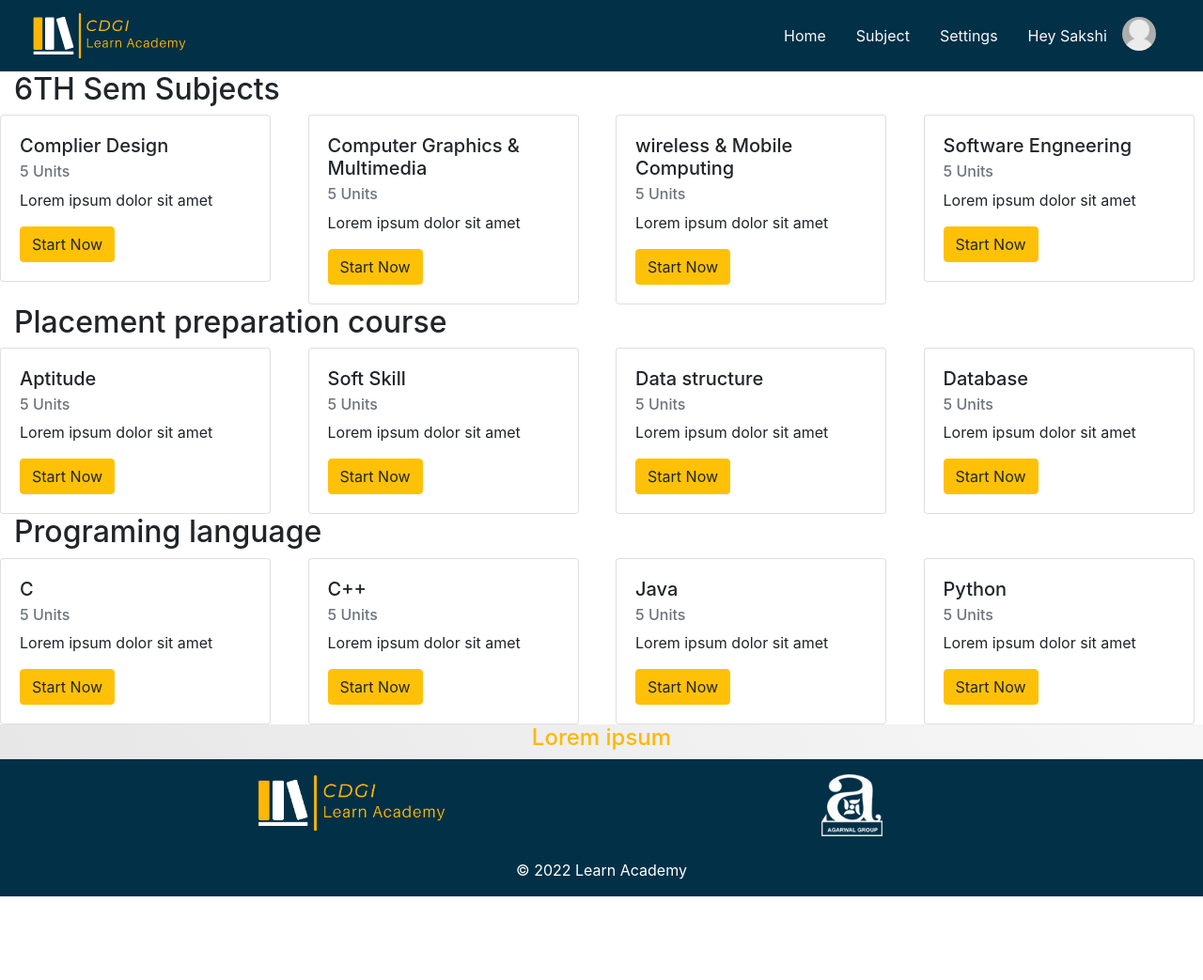
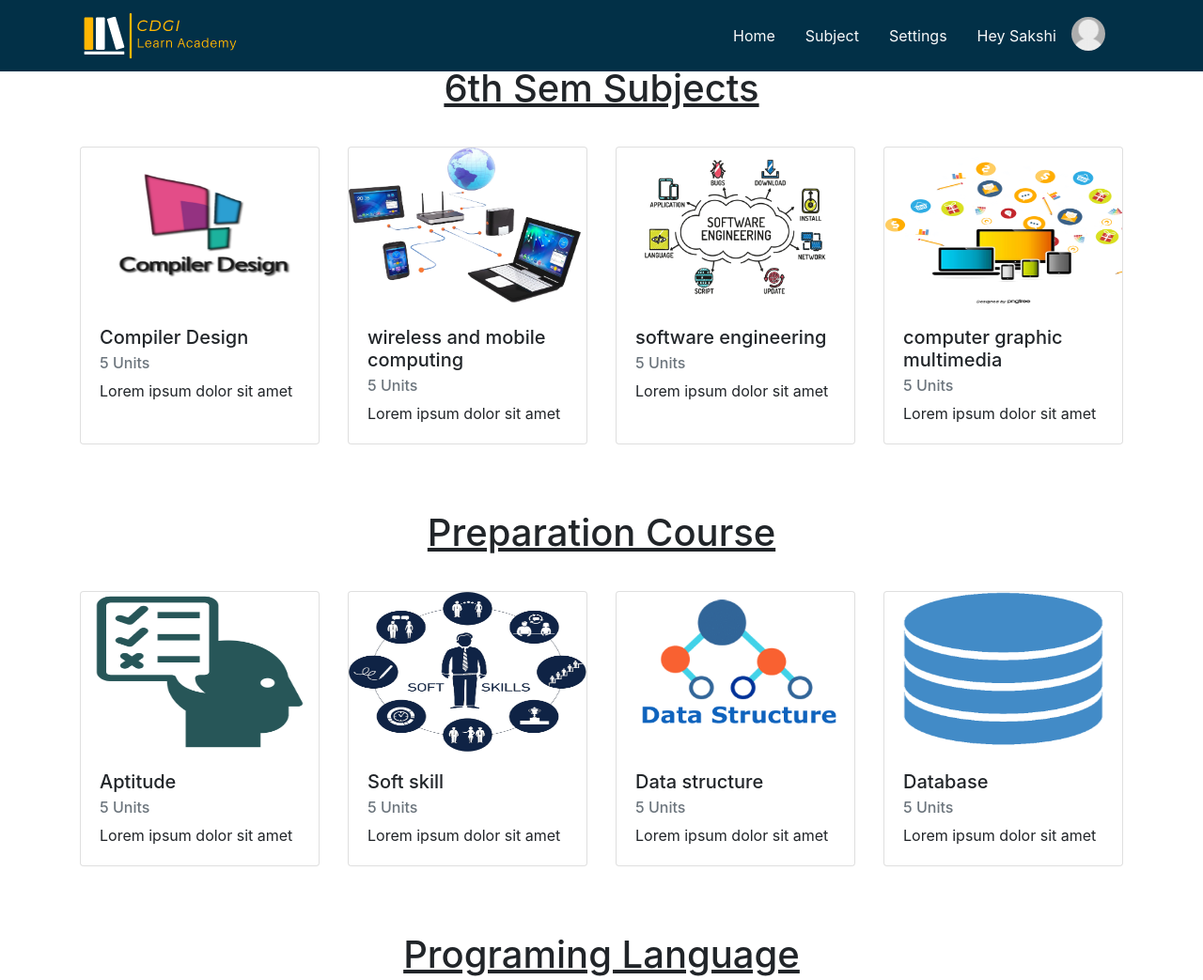
Before and after one commit to sakshirajawat1019/Minor-Project-Frontend, a plain HTML site: page Home.html in a window 1280 px wide. Shown: the top 1043 px of the page at 94% size. Before the commit the page ends 954 px from the top, so only its background shows below. Drawn offline with nearby package versions, Linux system fonts and the light colour scheme.

Commit message:
update1503

```diff
--- a/Home.html
+++ b/Home.html
@@ -26,8 +26,8 @@
 
   <!-- start section-->
   <section id="title">
-    <nav class="navv navbar navbar-light justify-content-between navbar-default navbar-fixed-top">
-      <div class="container-fluid">
+    <nav class="navv navbar fixed-top navbar-light justify-content-between ">
+      <div class="container">
         <a href="#" class="navbar-brand navv-padding"><img src="img/CDGI_Logo2.png" alt="CDGI_Logo" class="logo "></a>
 
         <ul class="navlist nav justify-content-center">
@@ -61,197 +61,177 @@
   <!-- end section-->
     </section>
 
-
-    <section id="subject-name">
-        <div class="container-fluid">
     <div class="panel panel-default">
-            <h2>6TH Sem Subjects</h2>
+    <div class="heading-card">
+    <h1><u>6th Sem Subjects</u></h1>
     </div>
     </div>
 
-        <div class="row">
-        <div class="pricing-column col-lg-3 col-md-4 col-sm-6">
-            <div class="card" style="width: 18rem;">
+    <section id="subject-name">
+        <div class="container">
+
+          <div class="row row-cols-1 row-cols-md-4 g-6">
+            <div class="col">
+              <div class="card h-100">
+                <img src="img/compiler-design-logo.png" class="card-img-top card-img-size" alt="...">
                 <div class="card-body">
-                  <h5 class="card-title">Complier Design</h5>
+                  <h5 class="card-title">Compiler Design</h5>
                   <h6 class="card-subtitle mb-2 text-muted">5 Units</h6>
                   <p class="card-text" >Lorem ipsum dolor sit amet</p>
-                  <!-- <button class="  btn-default btn btn-lg
-                  " type="button">Start Now</button> -->
-                  <button type="button" class="btn btn-warning">Start Now</button>
                 </div>
               </div>
             </div>
-
-           <div class="pricing-column col-lg-3 col-md-4 col-sm-6 ">
-            <div class="card" style="width: 18rem;">
+            <div class="col">
+              <div class="card h-100">
+                <img src="img/wireless-and-mobile-computing-logo.png" class="card-img-top card-img-size" alt="...">
                 <div class="card-body">
-                  <h5 class="card-title">Computer Graphics & Multimedia</h5>
+                  <h5 class="card-title">wireless and mobile computing</h5>
                   <h6 class="card-subtitle mb-2 text-muted">5 Units</h6>
                   <p class="card-text" >Lorem ipsum dolor sit amet</p>
-                  <!-- <button class="  btn-default btn btn-lg
-                  " type="button">Start Now</button> -->
-                  <button type="button" class="btn btn-warning">Start Now</button>
                 </div>
               </div>
             </div>
-
-        <div class="pricing-column col-lg-3 col-md-4 col-sm-6">
-            <div class="card" style="width: 18rem;">
+            <div class="col">
+              <div class="card h-100">
+                <img src="img/software-engineering.png" class="card-img-top card-img-size" alt="...">
                 <div class="card-body">
-                  <h5 class="card-title">wireless & Mobile Computing</h5>
+                  <h5 class="card-title">software engineering</h5>
                   <h6 class="card-subtitle mb-2 text-muted">5 Units</h6>
                   <p class="card-text" >Lorem ipsum dolor sit amet</p>
-                  <!-- <button class="  btn-default btn btn-lg
-                  " type="button">Start Now</button> -->
-                  <button type="button" class="btn btn-warning">Start Now</button></div>
                 </div>
               </div>
-
-           <div class="pricing-column col-lg-3 col-md-4 col-sm-6">
-            <div class="card" style="width: 18rem;">
+            </div>
+            <div class="col">
+              <div class="card h-100">
+                <img src="img/cumputer-graphic-multimedia-logo.png" class="card-img-top card-img-size" alt="...">
                 <div class="card-body">
-                  <h5 class="card-title">Software Engneering</h5>
+                  <h5 class="card-title">computer graphic multimedia</h5>
                      <h6 class="card-subtitle mb-2 text-muted">5 Units</h6>
                      <p class="card-text" >Lorem ipsum dolor sit amet</p>
-                  <!-- <button class="  btn-default btn btn-lg
-                  " type="button">Start Now</button> -->
-                  <button type="button" class="btn btn-warning">Start Now</button>
+                </div>
+              </div>
             </div>
           </div>
       </div>
 
     </div>
     </section>
-    <section id="placement-pre">
-        <div class="container-fluid">
+
     <div class="panel panel-default">
-            <h2>Placement preparation course</h2>
+    <div class="heading-card">
+      <h1><u> Preparation Course</u></h1>
       </div>
     </div>
+    <section id="placement-pre">
+        <div class="container">
 
-        <div class="row">
-        <div class="pricing-column col-lg-3 col-md-4 col-sm-6">
-            <div class="card" style="width: 18rem;">
+          <div class="row row-cols-1 row-cols-md-4 g-6">
+            <div class="col">
+              <div class="card h-100">
+                <img src="img/aptitude-logo.png" class="card-img-top card-img-size" alt="...">
                 <div class="card-body">
                   <h5 class="card-title">Aptitude</h5>
                   <h6 class="card-subtitle mb-2 text-muted">5 Units</h6>
                   <p class="card-text" >Lorem ipsum dolor sit amet</p>
-                  <!-- <button class="  btn-default btn btn-lg
-                  " type="button">Start Now</button> -->
-                  <button type="button" class="btn btn-warning">Start Now</button>
+                </div>
+              </div>
+            </div>
+            <div class="col">
+              <div class="card h-100">
+                <img src="img/soft-skill-logo.png" class="card-img-top card-img-size" alt="...">
+                <div class="card-body">
+                  <h5 class="card-title">Soft skill</h5>
+                  <h6 class="card-subtitle mb-2 text-muted">5 Units</h6>
+                  <p class="card-text" >Lorem ipsum dolor sit amet</p>
+                </div>
+              </div>
+            </div>
+            <div class="col">
+              <div class="card h-100">
+                <img src="img/Data-structure.png" class="card-img-top card-img-size" alt="...">
+                <div class="card-body">
+                  <h5 class="card-title">Data structure</h5>
+                  <h6 class="card-subtitle mb-2 text-muted">5 Units</h6>
+                  <p class="card-text" >Lorem ipsum dolor sit amet</p>
+                </div>
+              </div>
+            </div>
+            <div class="col">
+              <div class="card h-100">
+                <img src="img/database-logo.png" class="card-img-top card-img-size" alt="...">
+                <div class="card-body">
+                  <h5 class="card-title">Database</h5>
+                     <h6 class="card-subtitle mb-2 text-muted">5 Units</h6>
+                     <p class="card-text" >Lorem ipsum dolor sit amet</p>
+                </div>
               </div>
             </div>
           </div>
 
-           <div class="pricing-column col-lg-3 col-md-4 col-sm-6 ">
-            <div class="card" style="width: 18rem;">
-                <div class="card-body">
-                  <h5 class="card-title">Soft Skill</h5>
-                  <h6 class="card-subtitle mb-2 text-muted">5 Units</h6>
-                  <p class="card-text" >Lorem ipsum dolor sit amet</p>
-                  <!-- <button class="  btn-default btn btn-lg
-                  " type="button">Start Now</button> -->
-                  <button type="button" class="btn btn-warning">Start Now</button></div>
+      </div>
+    </section>
+
+    <div class="panel panel-default">
+      <div class="heading-card">
+        <h1><u>Programing Language</u></h1>
       </div>
     </div>
 
-        <div class="pricing-column col-lg-3 col-md-4 col-sm-6">
-            <div class="card" style="width: 18rem;">
-                <div class="card-body">
-                  <h5 class="card-title">Data structure</h5>
-                  <h6 class="card-subtitle mb-2 text-muted">5 Units</h6>
-                  <p class="card-text" >Lorem ipsum dolor sit amet</p>
-                  <!-- <button class="  btn-default btn btn-lg
-                  " type="button">Start Now</button> -->
-                  <button type="button" class="btn btn-warning">Start Now</button></div>
-              </div>
-        </div>
-
-           <div class="pricing-column col-lg-3 col-md-4 col-sm-6">
-            <div class="card" style="width: 18rem;">
-                <div class="card-body">
-                  <h5 class="card-title">Database</h5>
-                  <h6 class="card-subtitle mb-2 text-muted">5 Units</h6>
-                  <p class="card-text" >Lorem ipsum dolor sit amet</p>
-                  <!-- <button class="  btn-default btn btn-lg
-                  " type="button">Start Now</button> -->
-                  <button type="button" class="btn btn-warning">Start Now</button></div>
-              </div>
-         </div>
+    <section id="placement-pre">
+        <div class="container">
 
 
-   </div>
-
-    </section>
-
-    <section id="placement-pre">
-        <div class="container-fluid">
-            <div class="panel panel-default">
-            <h2>Programing language</h2>
-            </div>
-          </div>
-
-        <div class="row">
-        <div class="pricing-column col-lg-3 col-md-4 col-sm-6">
-            <div class="card" style="width: 18rem;">
+          <div class="row row-cols-1 row-cols-md-4 g-6">
+            <div class="col">
+              <div class="card h-100">
+                <img src="img/C.png" class="card-img-top card-img-size" alt="...">
                 <div class="card-body">
                   <h5 class="card-title">C</h5>
                   <h6 class="card-subtitle mb-2 text-muted">5 Units</h6>
                   <p class="card-text" >Lorem ipsum dolor sit amet</p>
-                  <!-- <button class="  btn-default btn btn-lg
-                  " type="button">Start Now</button> -->
-                  <button type="button" class="btn btn-warning">Start Now</button>
+                </div>
+              </div>
+            </div>
+            <div class="col">
+              <div class="card h-100">
+                <img src="img/C++.png" class="card-img-top card-img-size" alt="...">
+                <div class="card-body">
+                  <h5 class="card-title">C++</h5>
+                  <h6 class="card-subtitle mb-2 text-muted">5 Units</h6>
+                  <p class="card-text" >Lorem ipsum dolor sit amet</p>
+                </div>
+              </div>
+            </div>
+            <div class="col">
+              <div class="card h-100">
+                <img src="img/Java img.png" class="card-img-top card-img-size" alt="...">
+                <div class="card-body">
+                  <h5 class="card-title">Java</h5>
+                  <h6 class="card-subtitle mb-2 text-muted">5 Units</h6>
+                  <p class="card-text" >Lorem ipsum dolor sit amet</p>
+                </div>
+              </div>
+            </div>
+            <div class="col">
+              <div class="card h-100">
+                <img src="img/Python.png" class="card-img-top card-img-size" alt="...">
+                <div class="card-body">
+                  <h5 class="card-title">Python</h5>
+                     <h6 class="card-subtitle mb-2 text-muted">5 Units</h6>
+                     <p class="card-text" >Lorem ipsum dolor sit amet</p>
+                </div>
               </div>
             </div>
           </div>
 
-           <div class="pricing-column col-lg-3 col-md-4 col-sm-6 ">
-            <div class="card" style="width: 18rem;">
-                <div class="card-body">
-                  <h5 class="card-title">C++</h5>
-                  <h6 class="card-subtitle mb-2 text-muted">5 Units</h6>
-                  <p class="card-text" >Lorem ipsum dolor sit amet</p>
-                  <!-- <button class="  btn-default btn btn-lg
-                  " type="button">Start Now</button> -->
-                  <button type="button" class="btn btn-warning">Start Now</button></div>
         </div>
-         </div>
-
-        <div class="pricing-column col-lg-3 col-md-4 col-sm-6">
-            <div class="card" style="width: 18rem;">
-                <div class="card-body">
-                  <h5 class="card-title">Java</h5>
-                  <h6 class="card-subtitle mb-2 text-muted">5 Units</h6>
-                  <p class="card-text" >Lorem ipsum dolor sit amet</p>
-                  <!-- <button class="  btn-default btn btn-lg
-                  " type="button">Start Now</button> -->
-                  <button type="button" class="btn btn-warning">Start Now</button></div>
-              </div>
-        </div>
-
-           <div class="pricing-column col-lg-3 col-md-4 col-sm-6">
-            <div class="card" style="width: 18rem;">
-                <div class="card-body">
-                  <h5 class="card-title">Python</h5>
-                  <h6 class="card-subtitle mb-2 text-muted">5 Units</h6>
-                  <p class="card-text" >Lorem ipsum dolor sit amet</p>
-                  <!-- <button class="  btn-default btn btn-lg
-                  " type="button">Start Now</button> -->
-                  <button type="button" class="btn btn-warning">Start Now</button></div>
-              </div>
-         </div>
-
-
-   </div>
-
     </section>
 
      <!-- footer section-->
      <section class="footer">
       <!-- Footer -->
       <footer class="text-center text-white foot">
-       <h4 class="h-footer">Lorem ipsum</h4>
+       <h4 class="h-footer"><marquee>Lorem ipsum</marquee></h4>
 
         <!-- Copyright -->
         <div class="text-center p-3" style="background-color: #023047">
--- a/css/style.css
+++ b/css/style.css
@@ -3,6 +3,7 @@
       background: #fff;
       color: #514B64;
       /* min-height: 100vh; */
+      font-family: 'Josefin Sans', sans-serif;
     }
     .logo{
         height: 50%;
@@ -38,8 +39,6 @@
   .overlay {
     position: absolute;
     bottom: 0;
-    background: rgb(0, 0, 0);
-    background: rgba(0, 0, 0, 0.5); /* Black see-through */
     color: #f1f1f1;
     height: 89%;
     width: 100%;
@@ -48,12 +47,14 @@
     font-size: 20px;
     padding: 80px;
     text-align: center;
-    opacity: 1;
 }
-.banner-img{
+ .banner-img{
   display: block;
   width: 100%;
   height: auto;
+  -webkit-filter: grayscale(100%);
+  filter: grayscale(20%) blur(2px);
+ /* filter: drop-shadow(16px 16px 10px black) */
 }
 
 .h2-header{
@@ -71,7 +72,6 @@
   margin-right: 0rem;
   background-color: #023047;
   color: #ffb703;
-  text-align: center;
 }
 .text{
  padding-bottom: 3.2rem ;
@@ -100,7 +100,16 @@
      width: 50%;
      background: linear-gradient(70deg, #e6e6e6, #f7f7f7);
    }
-
+   /* home page */
+   .heading-card{
+    text-align: center;
+     padding-bottom: 30px;
+     padding-top:70px ;
+   }
+   .card-img-size{
+    height: 170px;
+    width: 100px;
+   }
 
      @media (max-width: 1028px){
 
@@ -117,12 +126,12 @@
             margin-left: 19.0rem;
             margin-right: 0rem;
         }
-        .navv{
+        /* .navv{
           padding-left: 1.2rem;
           padding-right: 1.2rem;
           margin-left: 0rem;
           margin-right: 0rem;
-        }
+        } */
       }
         /* only screen and */
          @media (max-width: 768px) {
```
Also changed, not shown: index.html (+22 -18 lines), img/C++.png (added), img/Data-structure.png (added), img/Java img.png (added), img/Python.png (added), img/aptitude-logo.png (added), img/c.png (added), img/compiler-design-logo.png (added), img/cumputer-graphic-multimedia-logo.png (added), img/database-logo.png (added), img/soft-skill-logo.png (added), img/software-engineering.png (added), img/wireless-and-mobile-computing-logo.png (added). Lines whose indentation alone changed are shown as unchanged.
